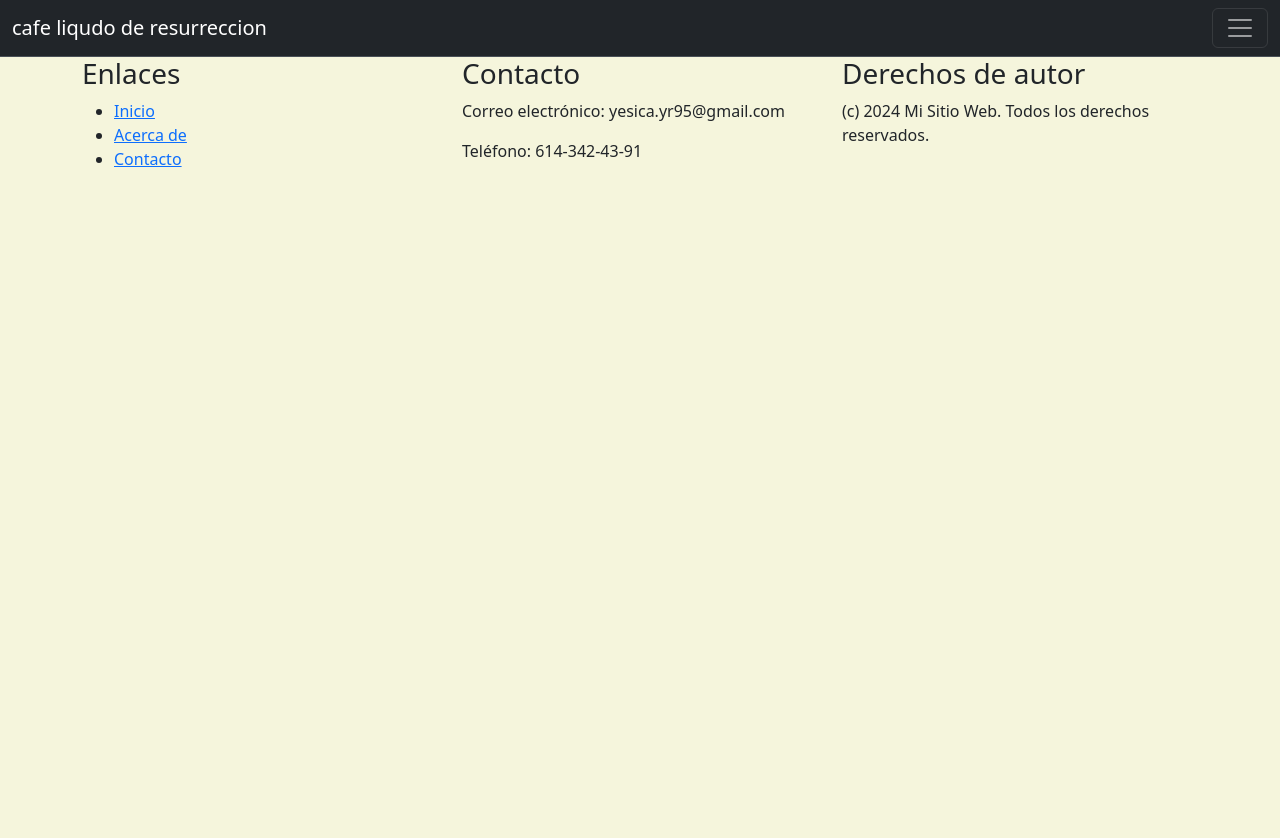
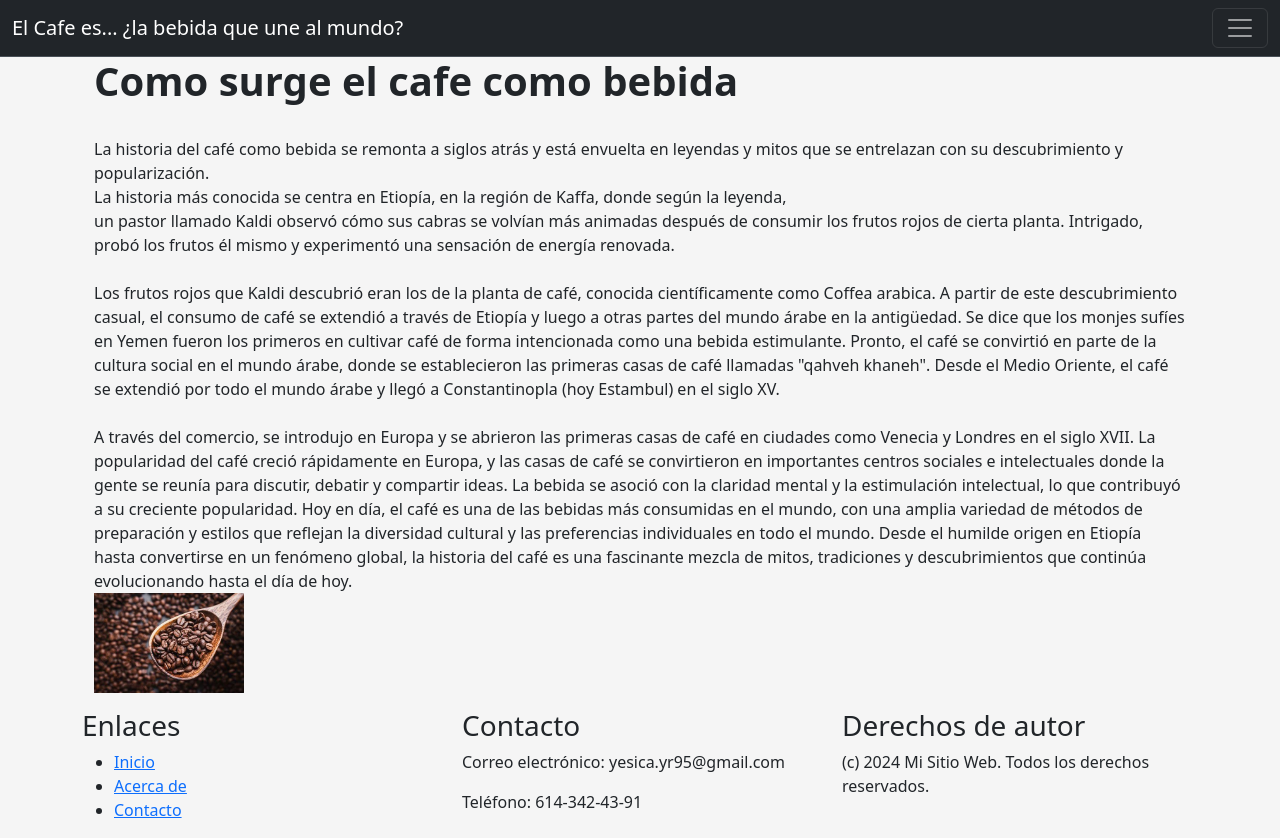
Before and after one commit to papery2129/proyectoev, a Django app: page / in a window 1280 px wide. Before the commit the page ends 167 px from the top, so only its background shows below. Run offline with Django 5.2, Linux system fonts and the light colour scheme.

Commit message:
index completo

```diff
--- a/templates/proyectoev/base.html
+++ b/templates/proyectoev/base.html
@@ -6,12 +6,12 @@
     <link href="https://cdn.jsdelivr.net/npm/bootstrap@5.3.3/dist/css/bootstrap.min.css" rel="stylesheet" integrity="sha384-QWTKZyjpPEjISv5WaRU9OFeRpok6YctnYmDr5pNlyT2bRjXh0JMhjY6hW+ALEwIH" crossorigin="anonymous">
     <script src="https://cdn.jsdelivr.net/npm/bootstrap@5.3.3/dist/js/bootstrap.bundle.min.js" integrity="sha384-YvpcrYf0tY3lHB60NNkmXc5s9fDVZLESaAA55NDzOxhy9GkcIdslK1eN7N6jIeHz" crossorigin="anonymous"></script>
     <link href="static\css\estilo.css" rel="stylesheet" />
-    <title>Metodo preparacion cafe</title>
+    <title>Cafe el oro oscuro :D</title>
 </head>
-<body style="background-color: beige;">
+<body style="background-color:whitesmoke">
     <nav class="navbar bg-dark border-bottom border-body" data-bs-theme="dark">
         <div class="container-fluid">
-          <a class="navbar-brand" href="#">cafe liqudo de resurreccion</a>
+          <a class="navbar-brand" href="#">El Cafe es... ¿la bebida que une al mundo?</a>
           <button class="navbar-toggler" type="button" data-bs-toggle="collapse" data-bs-target="#navbarNav" aria-controls="navbarNav" aria-expanded="false" aria-label="Toggle navigation">
             <span class="navbar-toggler-icon"></span>
           </button>
--- a/templates/proyectoev/index.html
+++ b/templates/proyectoev/index.html
@@ -4,6 +4,28 @@
 {% load static %}
 {% block body_block %}
 
-
+<div class="container-xxl">
+    <h1><strong> Como surge el cafe como bebida</strong></h1>
+    <br>
+    <p class="text-xxl-start fst-normal user-select-all">La historia del café como bebida se remonta a siglos atrás y está envuelta en leyendas y mitos que se entrelazan con su descubrimiento y popularización.</h2>
+    <br>
+    La historia más conocida se centra en Etiopía, en la región de Kaffa, donde según la leyenda,
+    <br>un pastor llamado Kaldi observó cómo sus cabras se volvían más animadas después de consumir los frutos rojos de cierta planta.
+    Intrigado, probó los frutos él mismo y experimentó una sensación de energía renovada.
+    <br><br>
+    Los frutos rojos que Kaldi descubrió eran los de la planta de café, conocida científicamente como Coffea arabica.
+    A partir de este descubrimiento casual, el consumo de café se extendió a través de Etiopía y luego a otras partes del mundo árabe en la antigüedad.
+    Se dice que los monjes sufíes en Yemen fueron los primeros en cultivar café de forma intencionada como una bebida estimulante.
+    Pronto, el café se convirtió en parte de la cultura social en el mundo árabe, donde se establecieron las primeras casas de café llamadas "qahveh khaneh".
+    Desde el Medio Oriente, el café se extendió por todo el mundo árabe y llegó a Constantinopla (hoy Estambul) en el siglo XV.
+    <br><br>
+    A través del comercio, se introdujo en Europa y se abrieron las primeras casas de café en ciudades como Venecia y Londres en el siglo XVII.
+    La popularidad del café creció rápidamente en Europa, y las casas de café se convirtieron en importantes centros sociales e intelectuales donde la gente se reunía para discutir,
+    debatir y compartir ideas. La bebida se asoció con la claridad mental y la estimulación intelectual, lo que contribuyó a su creciente popularidad.
+    Hoy en día, el café es una de las bebidas más consumidas en el mundo, con una amplia variedad de métodos de preparación y estilos que reflejan la diversidad cultural y las preferencias individuales en todo el mundo.
+    Desde el humilde origen en Etiopía hasta convertirse en un fenómeno global, la historia del café es una fascinante mezcla de mitos, tradiciones y descubrimientos que continúa evolucionando hasta el día de hoy.
+    <br><img src="/static/caf2.jpg" alt="grano cafe" width="150px">
+    </p>
+</div>
 
 {% endblock%}
```
Also changed, not shown: static/caf2.jpg (added), static/cafe1.jpg (added).
